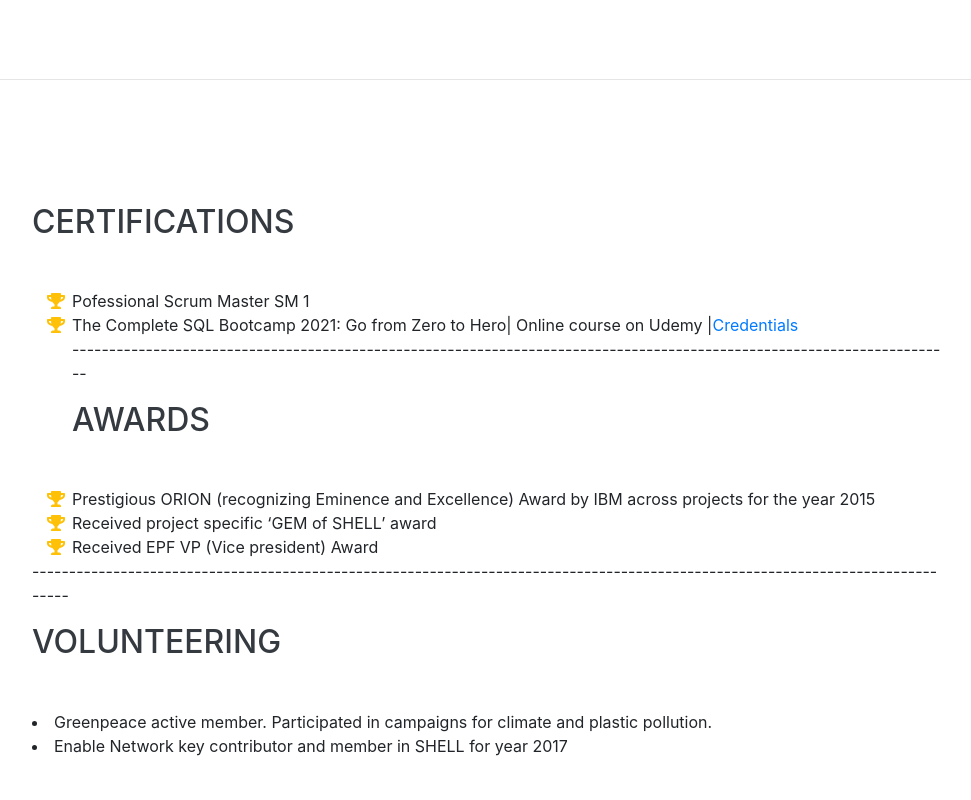
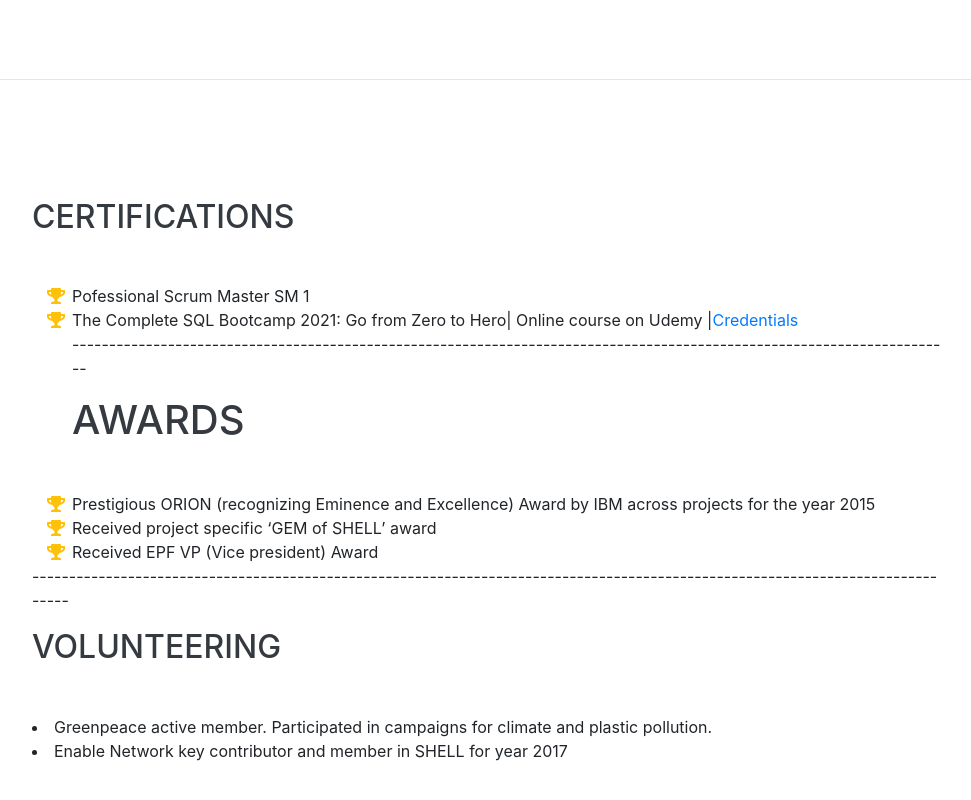
Before and after one commit to karthikkodakandla/karthikk.github.io, a website with bundled scripts: page index.html in a window 1280 px wide. Shown: the part 3851-4651 px from the top of the page, without its empty margins (288-1259 px from the left). Built offline with nearby package versions, Linux system fonts and the light colour scheme; a web font is replaced by a local one.

Commit message:
Update index.html

```diff
--- a/index.html
+++ b/index.html
@@ -168,7 +168,7 @@
 	  <i class="fa-li fa fa-trophy text-warning"></i>
            The Complete SQL Bootcamp 2021: Go from Zero to Hero| Online course on Udemy |<a href ="https://udemy-certificate.s3.amazonaws.com/image/UC-44042372-d85c-464a-a650-fa08820044cb.jpg?v=1611948445000">Credentials</a></li>
 		 <p>------------------------------------------------------------------------------------------------------------------------</p>
-	  <h2 class="mb-5">Awards</h2>
+	  <h1 class="mb-5">Awards</h1>
 		<li>
             <i class="fa-li fa fa-trophy text-warning"></i>
            Prestigious ORION (recognizing Eminence and Excellence) Award by IBM across projects for the year 2015 </li>
```
